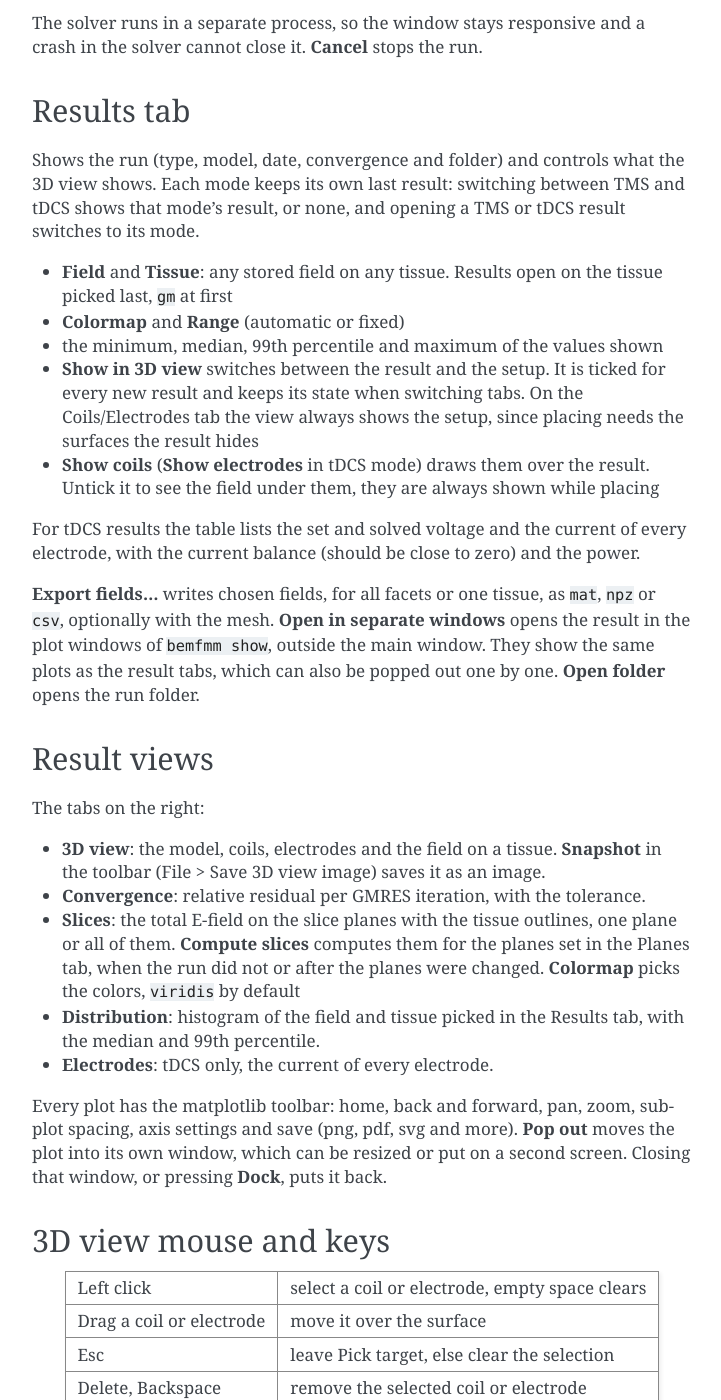
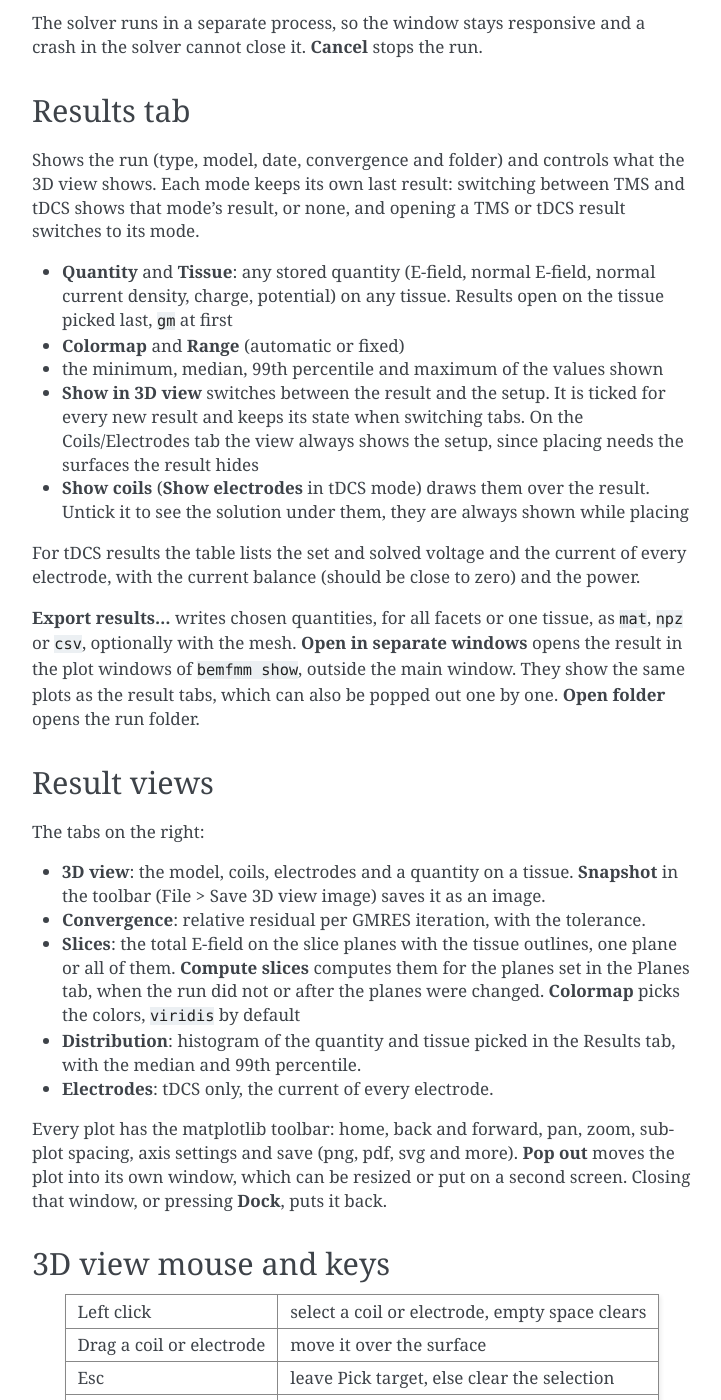
Before and after one commit to BEM-FMM-Team/bem-fmm-python, a Sphinx documentation site: the page built from docs/source/gui.rst, in a window 1280 px wide and 1400 px high, scrolled down 3825 px. Shown: the whole window, without its empty margins (388-1109 px from the left). Built offline with Sphinx 7.4.7, drawn with Linux system fonts in a browser that asks for light colours; some of the changed text lies outside the part shown.

Commit message:
fix: call results quantities in the gui

```diff
--- a/docs/source/getting_started.rst
+++ b/docs/source/getting_started.rst
@@ -45,7 +45,7 @@ A first TMS run
    the skin, over that point.
 4. Press **Run TMS** in the toolbar (or F5). The Solve tab shows progress and
    the solver log.
-5. When the run finishes the Results tab opens. The 3D view shows the field on
+5. When the run finishes the Results tab opens. The 3D view shows the E-field on
    the chosen tissue, and the Convergence, Slices and Distribution tabs next to
    the 3D view show the rest.
 
--- a/docs/source/gui.rst
+++ b/docs/source/gui.rst
@@ -166,7 +166,7 @@ Solver settings:
 Output:
 
 - **Folder** where the run folders are made
-- **Also export** writes the ticked fields as ``mat``, ``npz``, ``csv`` or
+- **Also export** writes the ticked quantities as ``mat``, ``npz``, ``csv`` or
   ``pkl`` files next to the result
 - **Compute E-field slices** also computes the slices after the solve
 
@@ -181,7 +181,8 @@ Shows the run (type, model, date, convergence and folder) and controls what the
 tDCS shows that mode's result, or none, and opening a TMS or tDCS result
 switches to its mode.
 
-- **Field** and **Tissue**: any stored field on any tissue. Results open on
+- **Quantity** and **Tissue**: any stored quantity (E-field, normal E-field,
+  normal current density, charge, potential) on any tissue. Results open on
   the tissue picked last, ``gm`` at first
 - **Colormap** and **Range** (automatic or fixed)
 - the minimum, median, 99th percentile and maximum of the values shown
@@ -190,14 +191,14 @@ switches to its mode.
   Coils/Electrodes tab the view always shows the setup, since placing needs
   the surfaces the result hides
 - **Show coils** (**Show electrodes** in tDCS mode) draws them over the
-  result. Untick it to see the field under them, they are always shown while
+  result. Untick it to see the solution under them, they are always shown while
   placing
 
 For tDCS results the table lists the set and solved voltage and the current of
 every electrode, with the current balance (should be close to zero) and the
 power.
 
-**Export fields...** writes chosen fields, for all facets or one tissue, as
+**Export results...** writes chosen quantities, for all facets or one tissue, as
 ``mat``, ``npz`` or ``csv``, optionally with the mesh. **Open in separate
 windows** opens the result in the plot windows of ``bemfmm show``, outside the
 main window. They show the same plots as the result tabs, which can also be
@@ -208,14 +209,14 @@ Result views
 
 The tabs on the right:
 
-- **3D view**: the model, coils, electrodes and the field on a tissue.
+- **3D view**: the model, coils, electrodes and a quantity on a tissue.
   **Snapshot** in the toolbar (File > Save 3D view image) saves it as an image.
 - **Convergence**: relative residual per GMRES iteration, with the tolerance.
 - **Slices**: the total E-field on the slice planes with the tissue outlines,
   one plane or all of them. **Compute slices** computes them for the planes set
   in the Planes tab, when the run did not or after the planes were changed.
   **Colormap** picks the colors, ``viridis`` by default
-- **Distribution**: histogram of the field and tissue picked in the Results
+- **Distribution**: histogram of the quantity and tissue picked in the Results
   tab, with the median and 99th percentile.
 - **Electrodes**: tDCS only, the current of every electrode.
 
```
Also changed, not shown: docs/source/changes.rst (+5 -2 lines), docs/source/files.rst (+7 -7 lines), 5 other files.
